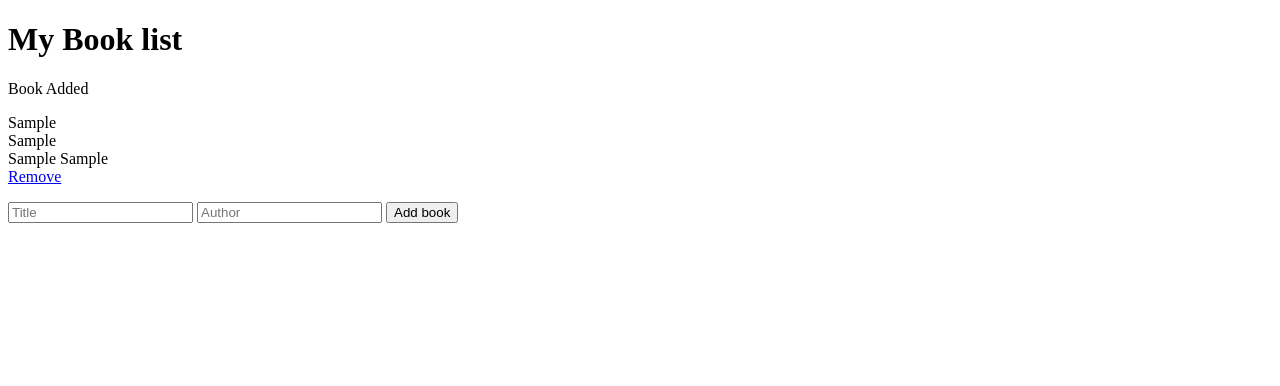
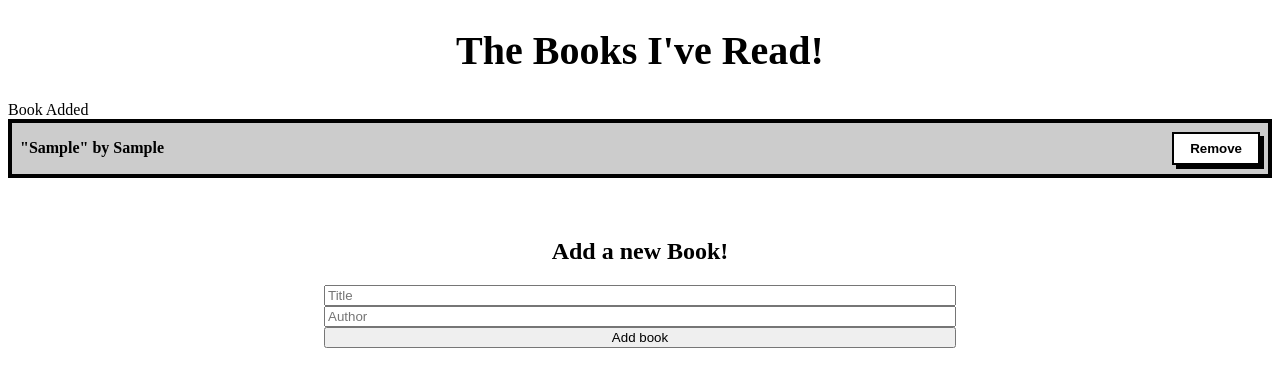
Before and after one commit to Cathella/BooksApp, a plain HTML site: page index.html in a window 1280 px wide. Both pictures are taken after typing "Sample", "Sample" into the empty fields and a click on the input "Add book". Drawn offline with Linux system fonts and the light colour scheme.

Commit message:
add styles for booklist

```diff
--- a/app.js
+++ b/app.js
@@ -19,10 +19,9 @@ class UI {
 
     const row = document.createElement('p');
     row.innerHTML = `
-        <div>${book.title}</div>
-        <div>${book.author}</div>
-        <div>${book.id}</div>
-        <div><a href="#" class="delete">Remove</a></div>
+        <div>"${book.title}" by ${book.author}</div>
+        <div class="hide">${book.id}</div>
+        <div><button class="delete">Remove</button></div>
     `;
     list.appendChild(row);
   }
--- a/index.html
+++ b/index.html
@@ -5,12 +5,14 @@
   <meta http-equiv="X-UA-Compatible" content="IE=edge">
   <meta name="viewport" content="width=device-width, initial-scale=1.0">
   <title>My Books App</title>
+  <link rel="stylesheet" href="style.css">
 </head>
 <body>
   <div class="container">
-    <h1>My Book list</h1>
+    <h1>The Books I've Read!</h1>
     <section id="book-list"></section>
     <form id="book-form">
+      <h2>Add a new Book!</h2>
       <div>
         <input type="text" id="title" placeholder="Title" />
         <input type="text" id="author" placeholder="Author" />
--- /dev/null
+++ b/style.css
@@ -0,0 +1,52 @@
+h1 {
+  text-align: center;
+  font-weight: bold;
+  font-size: 2.5em;
+}
+
+section {
+  border: 4px solid black;
+  margin: 0 0 60px 0;
+}
+
+p {
+  display: flex;
+  flex-direction: row;
+  align-items: center;
+  justify-content: space-between;
+  background-color: #fff;
+  margin: 0;
+  padding: .6em .5em;
+  font-weight: bold;
+}
+
+p:nth-child(odd) {
+  background-color: #ccc;
+}
+
+.hide {
+  display: none;
+}
+
+button {
+  border: 2px solid black;
+  padding: .5em 1.2em;
+  box-shadow: 4px 4px 0 black;
+  background: white;
+  color: black;
+  font-weight: bold;
+}
+
+form {
+  width: 50%;
+  margin: 0 auto;
+}
+
+h2 {
+  text-align: center;
+}
+
+form div {
+  display: flex;
+  flex-direction: column;
+}
```
